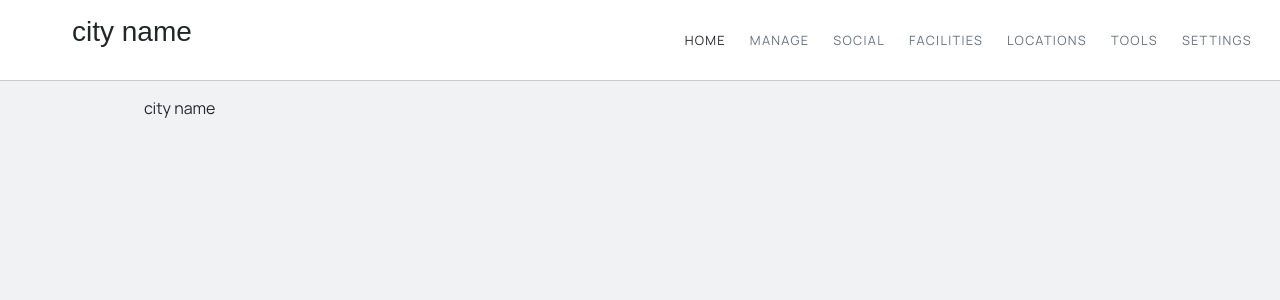
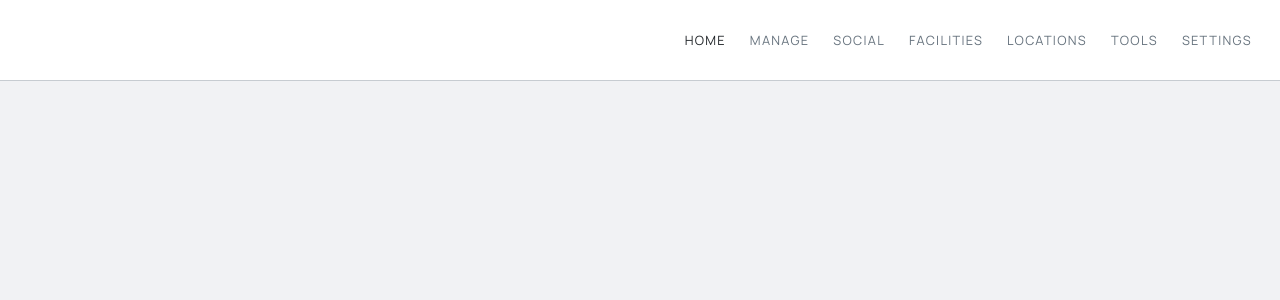
Before and after one commit to dsoloha/cityworld, a SvelteKit app: page / in a window 1280 px wide. Shown: the top 300 px of the page. Built offline with nearby package versions, Linux system fonts and the light colour scheme; a web font is replaced by a local one.

Commit message:
Added City class

```diff
--- /dev/null
+++ b/src/classes/City.ts
@@ -0,0 +1,14 @@
+import global from '$stores/global.store'
+import { get } from 'svelte/store'
+
+export default class City {
+  id: number
+  name: string
+
+  constructor(name?: string) {
+    this.id = get(global).id
+    this.name = name ?? ''
+
+    global.set({ id: this.id++ })
+  }
+}
--- a/src/stores/city.store.ts
+++ b/src/stores/city.store.ts
@@ -1,5 +1,6 @@
 import { writable } from 'svelte/store'
+import City from '../classes/City'
 
-const city = writable({ name: 'city name' })
+const city = writable(new City())
 
 export default city
```
